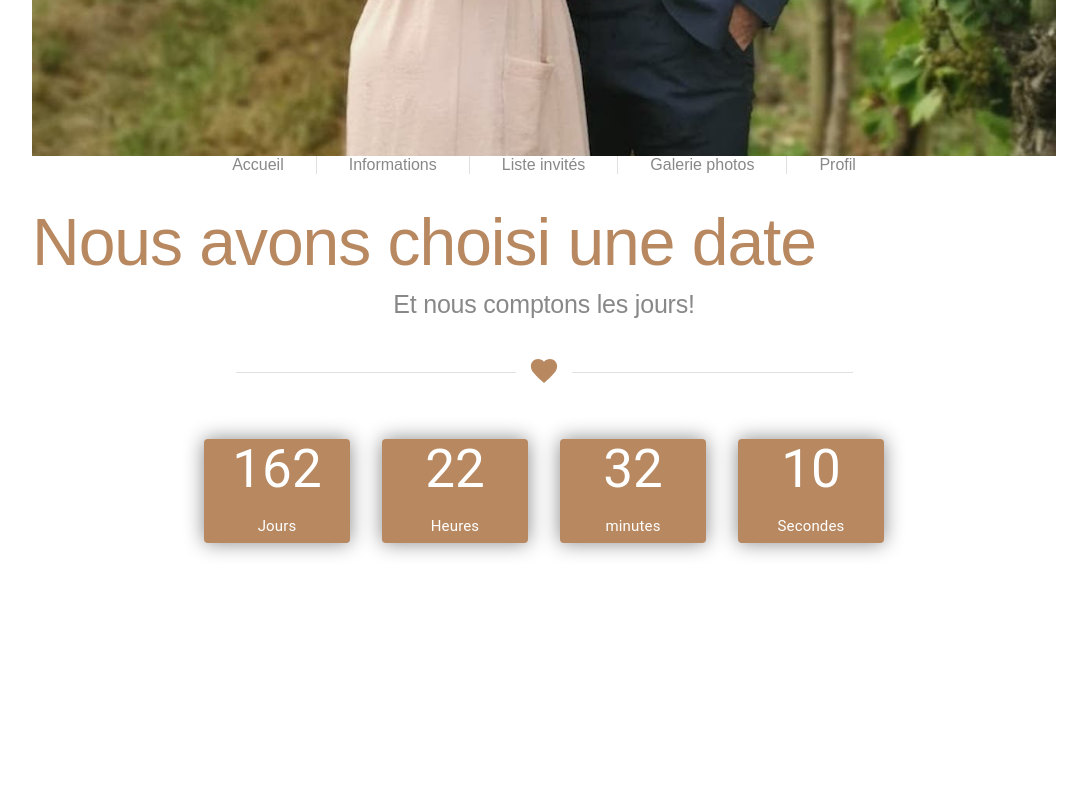
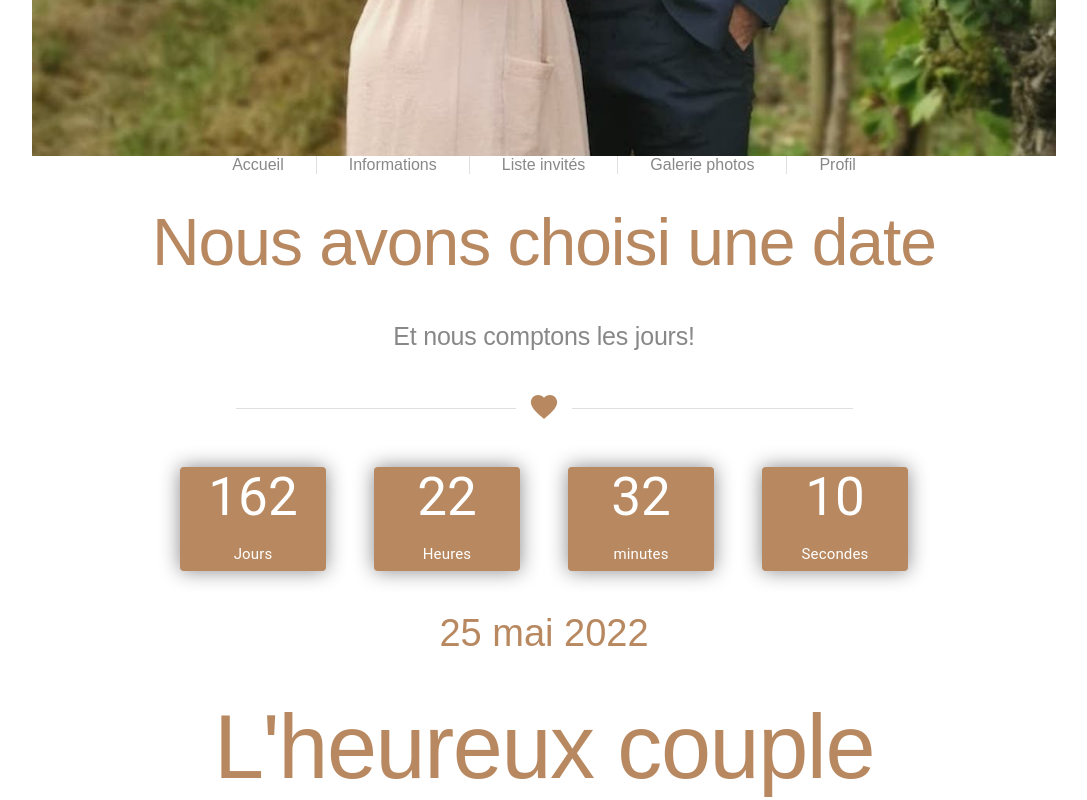
Before and after one commit to BenGex31/weddingguests, a React (Create React App) app: page /home in a window 1280 px wide. Shown: the part 645-1445 px from the top of the page, without its empty margins (96-1183 px from the left). Before the commit the page ends 1236 px from the top, so only its background shows below. Built offline with nearby package versions, Linux system fonts and the light colour scheme; no server answers; sample sign-in values are in the browser's storage; a web font is replaced by a local one.

Commit message:
Update Home.jsx

```diff
--- a/src/pages/Home.jsx
+++ b/src/pages/Home.jsx
@@ -3,10 +3,10 @@ import { Redirect } from "react-router-dom";
 import { AuthContext } from "../components/Auth";
 import Header from "../components/Header";
 import NavBar from "../components/NavBar";
-import MainTitle from "../components/MainTitle";
-import { Grid, Stack, Typography, Divider } from "@mui/material";
+import { Stack, Typography, Divider } from "@mui/material";
 import FavoriteIcon from "@mui/icons-material/Favorite";
 import { oswaldRegular as OswaldR } from "../core/theme/CustomTheme";
+import { alexBrushRegular as alexBrush } from "../core/theme/CustomTheme";
 import theme from "../core/theme/MuiTheme";
 import Cards from "../components/Card";
 import Countdown from "react-countdown";
@@ -20,13 +20,22 @@ const Home = () => {
   }
 
   return (
-    <Grid>
-      <header>
+    <Stack display={"flex"} alignItems={"center"}>
       <Header />
       <NavBar />
-      </header>
-      <MainTitle title='Nous avons choisi une date' />
-      <Stack mt={1}>
+      <Stack justifyContent={"center"} alignItems={"center"} spacing={5}>
+        <Typography
+          sx={{
+            fontSize: { md: 66, xs: 40 },
+            fontFamily: alexBrush.fontFamily,
+            fontWeight: alexBrush.fontWeight,
+            fontStyle: alexBrush.fontStyle,
+            color: theme.palette.primary.main,
+          }}
+          variant='h1'
+        >
+          Nous avons choisi une date
+        </Typography>
         <Typography
           sx={{
             fontSize: 25,
@@ -35,25 +44,26 @@ const Home = () => {
             fontStyle: OswaldR.fontStyle,
             color: theme.palette.secondary.main,
           }}
-          align='center'
           variant='h2'
         >
           Et nous comptons les jours!
         </Typography>
-      </Stack>
-      <Stack alignItems='center' mt={4.5}>
+        <Stack justifyContent={"center"} alignItems='center'>
           <Divider sx={{ width: 617 }} orientation='horizontal'>
             <FavoriteIcon
-            sx={{ color: theme.palette.primary.main, width: 36, height: 31.5 }}
+              sx={{
+                color: theme.palette.primary.main,
+                width: 36,
+                height: 31.5,
+              }}
             />
           </Divider>
         </Stack>
         <Stack
-        mt={6}
-        mb={6}
-        direction={"row"}
+          direction={{ xs: "column", sm: "row" }}
           justifyContent={"center"}
-        spacing={4}
+          alignItems={"center"}
+          spacing={6}
         >
           <Cards
             number={
@@ -100,7 +110,38 @@ const Home = () => {
             time={"Secondes"}
           />
         </Stack>
-    </Grid>
+        <Stack>
+          <Typography
+            sx={{
+              fontSize: 38,
+              fontFamily: alexBrush.fontFamily,
+              fontWeight: alexBrush.fontWeight,
+              fontStyle: alexBrush.fontStyle,
+              color: theme.palette.primary.main,
+            }}
+            align='center'
+            variant='h3'
+          >
+            25 mai 2022
+          </Typography>
+        </Stack>
+        <Stack>
+          <Typography
+            sx={{
+              fontSize: 90,
+              fontFamily: alexBrush.fontFamily,
+              fontWeight: alexBrush.fontWeight,
+              fontStyle: alexBrush.fontStyle,
+              color: theme.palette.primary.main,
+            }}
+            align='center'
+            variant='h1'
+          >
+            L'heureux couple
+          </Typography>
+        </Stack>
+      </Stack>
+    </Stack>
   );
 };
 
```
Lines whose indentation alone changed are shown as unchanged.
